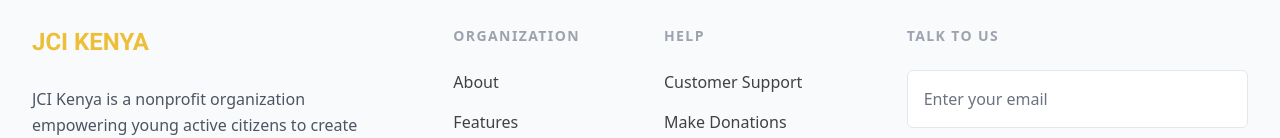
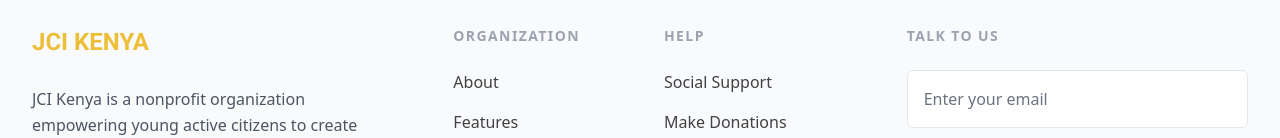
Before and after one commit to techyObura/jci, a React (Vite) app in the folder client/: page / in a window 1280 px wide. Shown: the part 1460-1598 px from the top of the page. Built offline with nearby package versions, Linux system fonts and the light colour scheme.

Commit message:
social support -footer

```diff
--- a/client/src/components/Footer.jsx
+++ b/client/src/components/Footer.jsx
@@ -162,7 +162,7 @@
                     class="flex text-base text-black transition-all duration-200 hover:text-blue-600 focus:text-blue-600"
                   >
                     {" "}
-                    Customer Support{" "}
+                    Social Support{" "}
                   </a>
                 </li>
 
```
